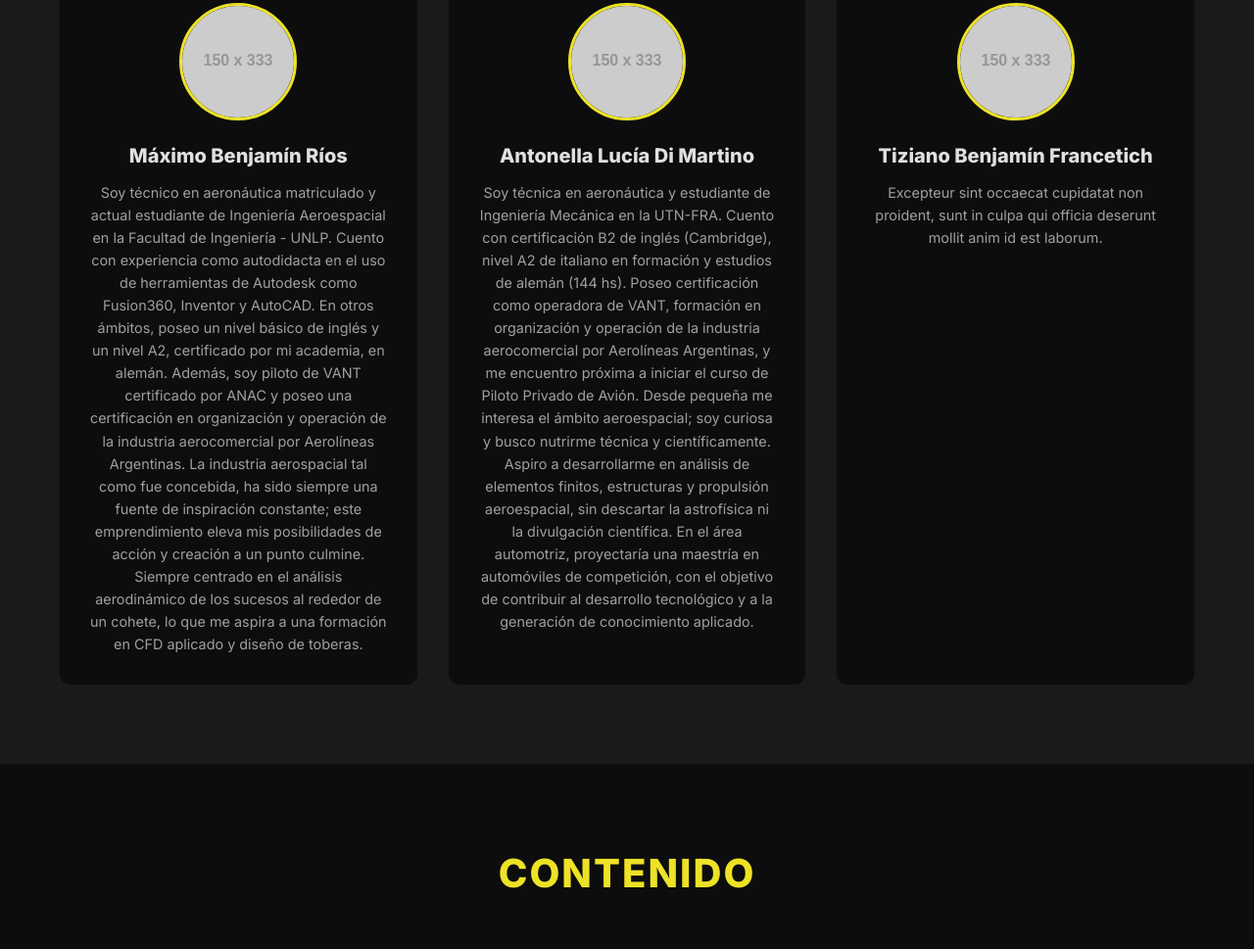
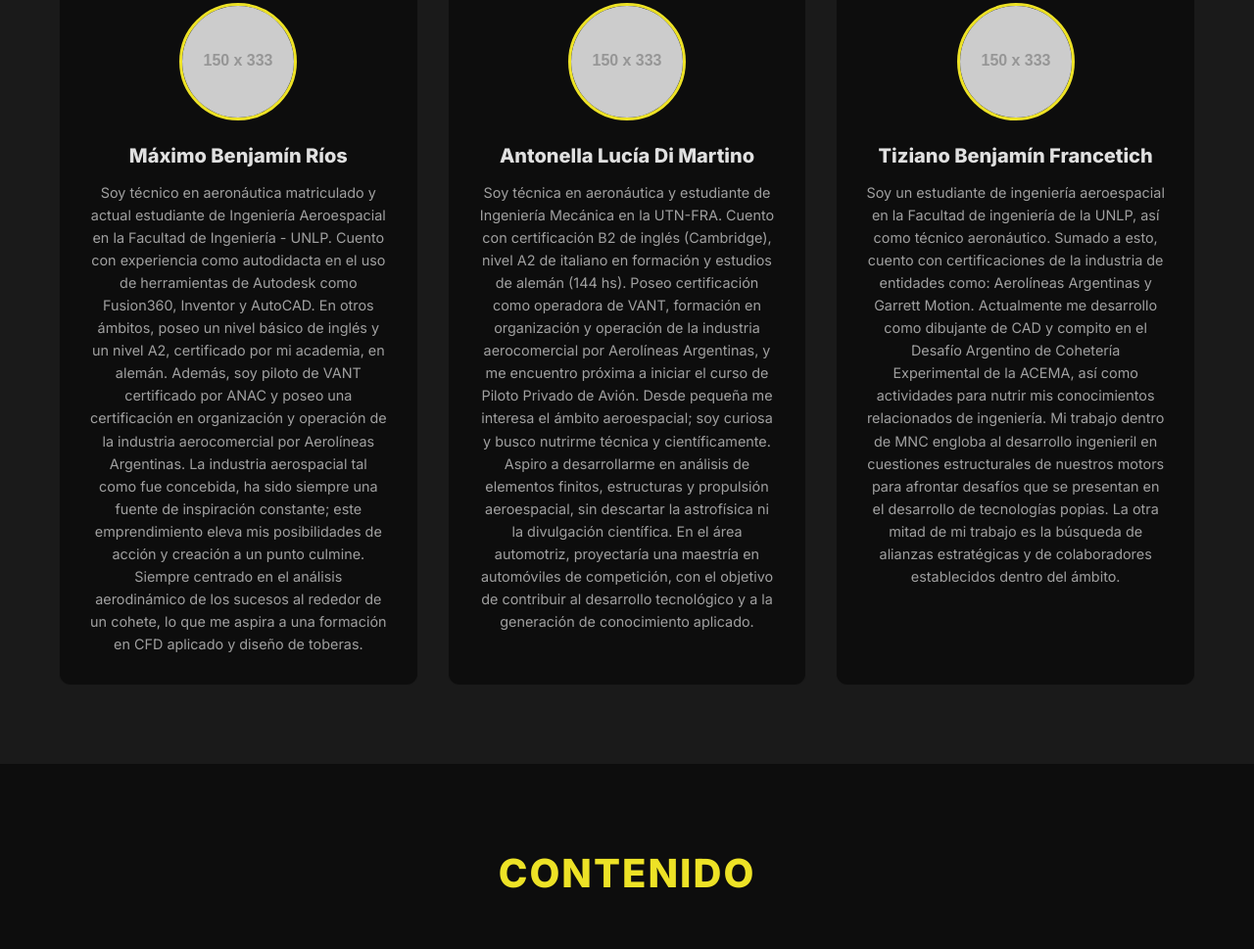
Before and after one commit to Mach-N-Cheese2023/mncrocketry, a plain HTML site: page index.html in a window 1280 px wide. Shown: the part 1020-1989 px from the top of the page at 98% size. Drawn offline with Linux system fonts and the light colour scheme; placeholder pictures from the web are drawn by us.

Commit message:
Descrip Tizi

```diff
--- a/index.html
+++ b/index.html
@@ -70,8 +70,11 @@
                 <div class="team-card">
                     <img src="https://placehold.co/150/333/FFF" alt="Foto de miembro del equipo" class="profile-pic">
                     <h3>Tiziano Benjamín Francetich</h3>
-                    <p>Excepteur sint occaecat cupidatat non proident, sunt in culpa qui officia deserunt mollit anim id
-                        est laborum.</p>
+                    <p>Soy un estudiante de ingeniería aeroespacial en la Facultad de ingeniería de la UNLP, así como técnico aeronáutico. Sumado a esto, cuento con certificaciones de la industria de entidades como: Aerolíneas Argentinas y Garrett Motion.
+                       Actualmente me desarrollo como dibujante de CAD y compito en el Desafío Argentino de Cohetería Experimental de la ACEMA, así como actividades para nutrir mis conocimientos relacionados de ingeniería.
+                       Mi trabajo dentro de MNC engloba al desarrollo ingenieril en cuestiones estructurales de nuestros motors para afrontar desafíos que se presentan en el desarrollo de tecnologías popias.
+                       La otra mitad de mi trabajo es la búsqueda de alianzas estratégicas y de colaboradores establecidos dentro del ámbito.
+                    </p>
                 </div>
             </div>
         </div>
```
